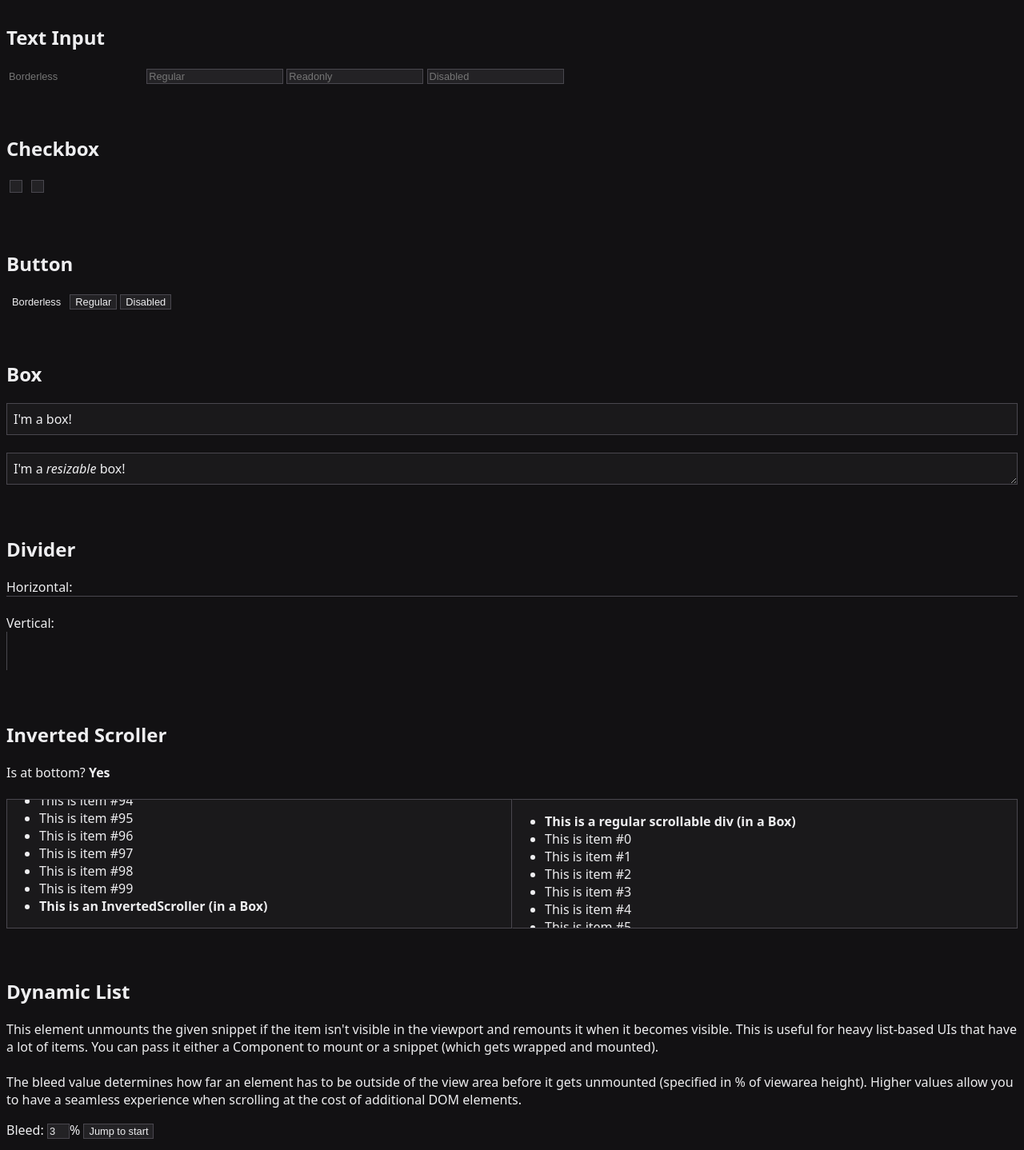
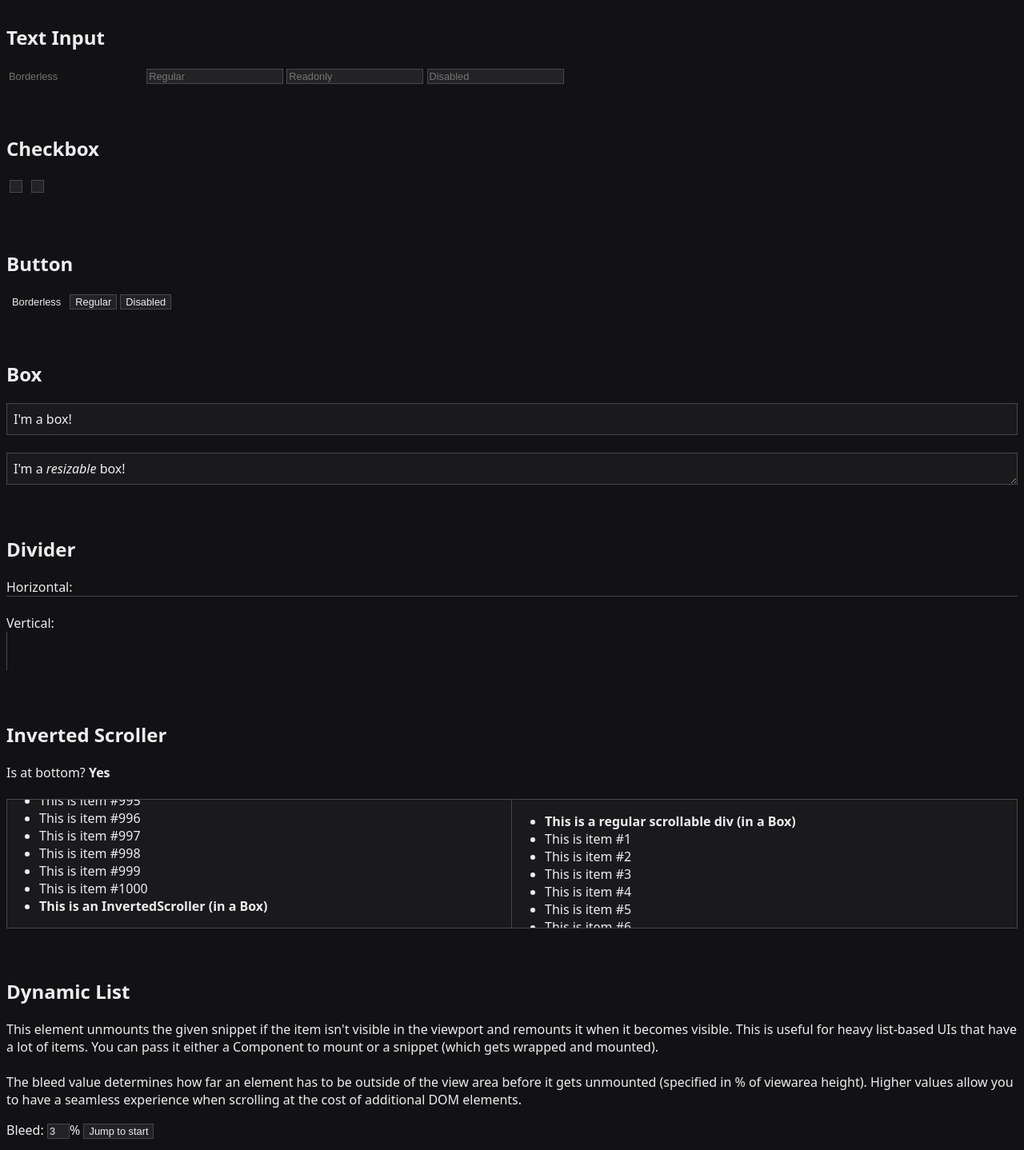
Before and after one commit to Casterlabs/casterlabs-ui, a SvelteKit app: page / in a window 1280 px wide. Shown: the part 420-1858 px from the top of the page at 80% size. Built offline with nearby package versions, Linux system fonts and the light colour scheme.

Commit message:
Demo page cleanup (again)

```diff
--- a/src/routes/+page.svelte
+++ b/src/routes/+page.svelte
@@ -22,7 +22,7 @@
 
 {#snippet itemRenderer(item: number | string)}
 	{#if typeof item == 'number'}
-		This is item #{item}
+		This is item #{item + 1}
 	{:else}
 		<b>{item}</b>
 	{/if}
@@ -175,7 +175,7 @@ Is at bottom?
 	<Box style="flex: 1; height: 100%; padding: 0;" sides={['top', 'bottom', 'left', 'right']}>
 		<InvertedScroller bind:this={scroller} bind:isAtBottom={isScrollerAtBottom}>
 			<ul>
-				{#each ['(start of list)', ...Array(100).keys(), 'This is an InvertedScroller (in a Box)'] as item}
+				{#each ['(start of list)', ...Array(SCROLL_ITEMS).keys(), 'This is an InvertedScroller (in a Box)'] as item}
 					<li>{@render itemRenderer(item)}</li>
 				{/each}
 			</ul>
@@ -186,7 +186,7 @@ Is at bottom?
 		sides={['top', 'bottom', 'right']}
 	>
 		<ul>
-			{#each ['This is a regular scrollable div (in a Box)', ...Array(100).keys(), '(end of list)'] as item}
+			{#each ['This is a regular scrollable div (in a Box)', ...Array(SCROLL_ITEMS).keys(), '(end of list)'] as item}
 				<li>{@render itemRenderer(item)}</li>
 			{/each}
 		</ul>
@@ -235,7 +235,7 @@ Is at bottom?
 				bind:this={dynamicList1}
 				startWith={[
 					'This is an regular DynamicList (in a Box)',
-					...Array(1_000).keys(),
+					...Array(SCROLL_ITEMS).keys(),
 					'(end of list)'
 				]}
 				bleed={dynamicListBleed / 100}
@@ -258,7 +258,7 @@ Is at bottom?
 				inverted
 				startWith={[
 					'(start of list)',
-					...Array(1_000).keys(),
+					...Array(SCROLL_ITEMS).keys(),
 					'This is an inverted DynamicList (in a Box)'
 				]}
 				bleed={dynamicListBleed / 100}
```
